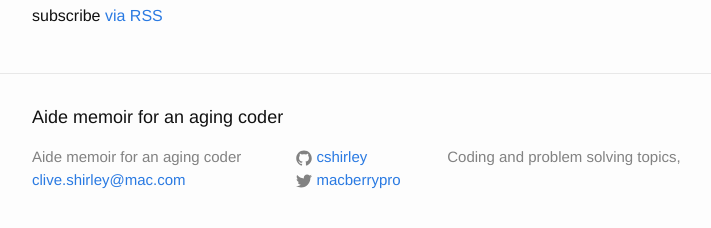
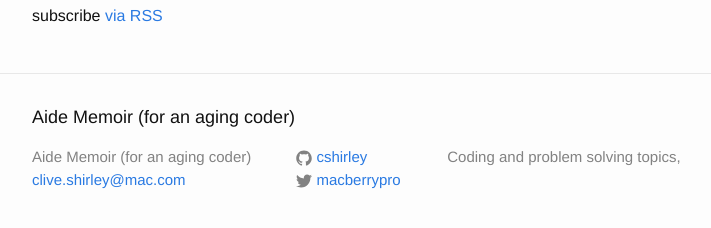
Before and after one commit to cshirley/cshirley.github.io, a Jekyll site: the page built from index.html, in a window 1280 px wide and 900 px high, scrolled down 599 px. Shown: the part 649-877 px from the top of the window, without its empty margins (238-949 px from the left). Built offline with Jekyll 4.4.1, drawn with Linux system fonts in a browser that asks for light colours; some of the changed text lies outside the part shown.

```diff
--- a/_config.yml
+++ b/_config.yml
@@ -6,7 +6,7 @@
 # 'jekyll serve'. If you change this file, please restart the server process.
 
 # Site settings
-title: Aide memoir for an aging coder
+title: Aide Memoir (for an aging coder)
 email: clive.shirley@mac.com
 description: > # this means to ignore newlines until "baseurl:"
   Coding and problem solving topics,
```
